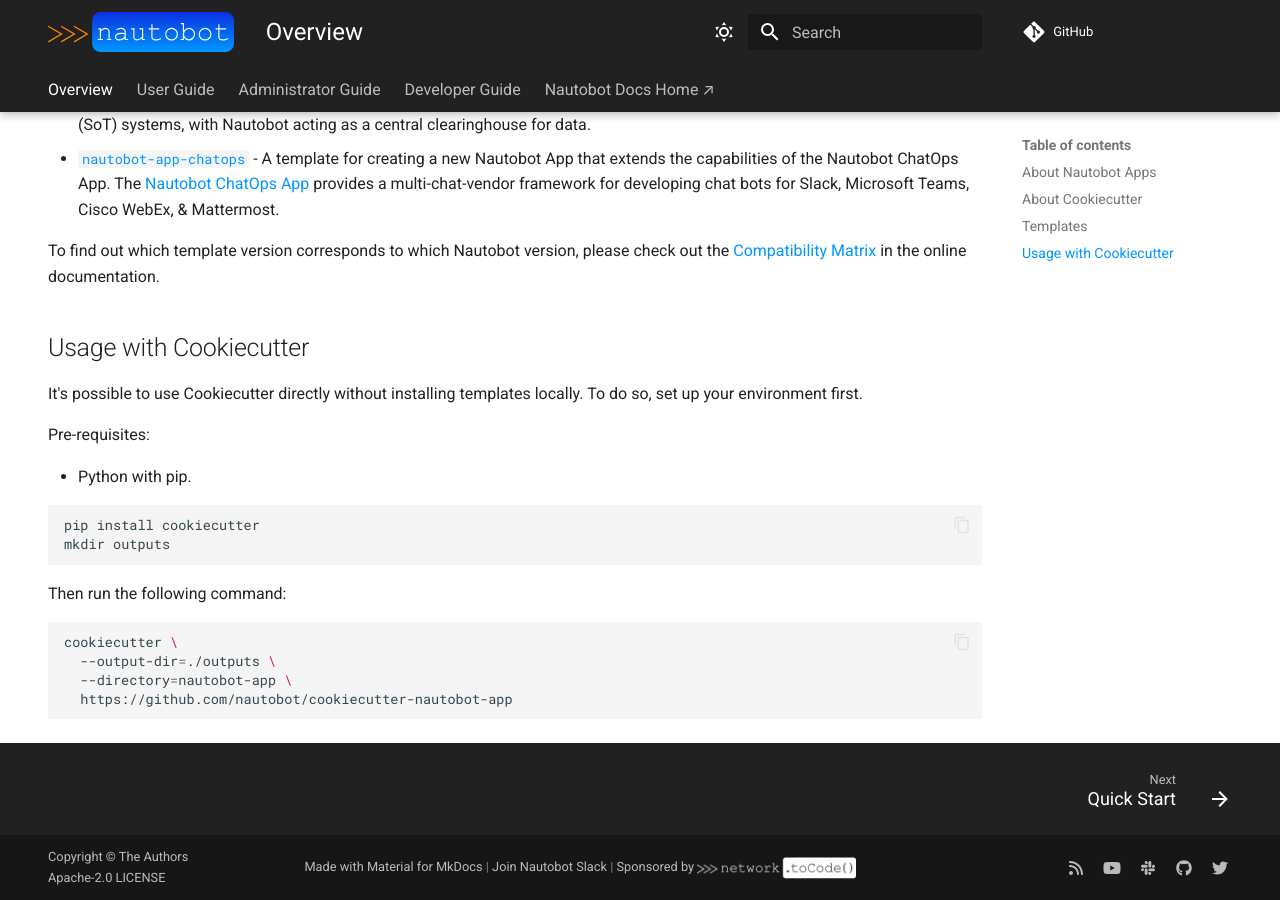
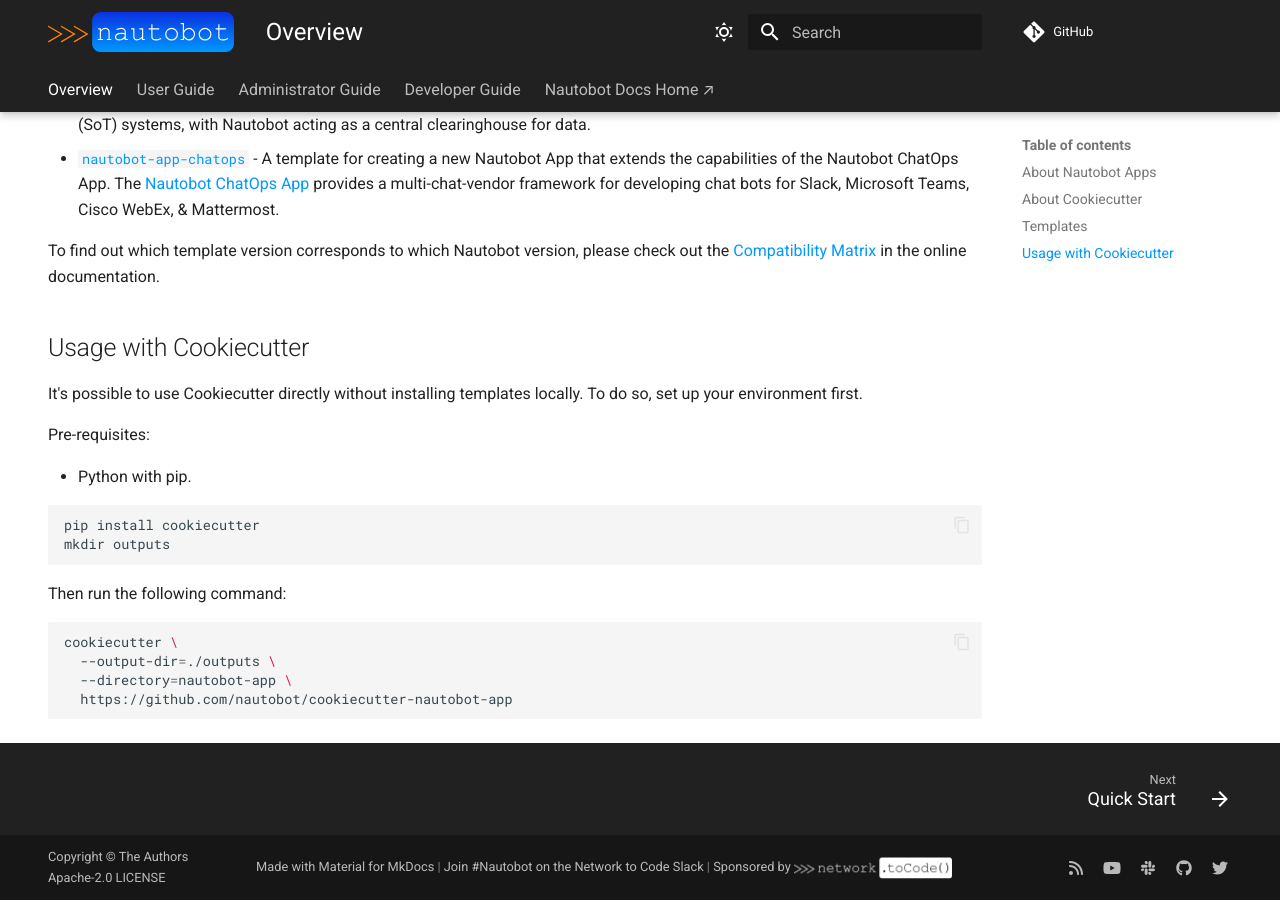
Before and after one commit to nautobot/cookiecutter-nautobot-app, an MkDocs documentation site: the page built from docs/index.md, in a window 1280 px wide and 900 px high, scrolled down 838 px. Built offline with MkDocs 1.6.1 and Material for MkDocs 9.7.7, drawn with Linux system fonts in a browser that asks for light colours; comment, search, counter and statistics services are not loaded.

Commit message:
Fixes terminology for Slack channel

```diff
--- a/docs/assets/overrides/partials/copyright.html
+++ b/docs/assets/overrides/partials/copyright.html
@@ -10,7 +10,7 @@
 <div class="md-copyright">
     <a href="https://squidfunk.github.io/mkdocs-material/" target="_blank" rel="noopener">Made with Material for
         MkDocs</a>
-    | <a href="https://www.networktocode.com/community/" target="_blank" rel="noopener">Join Nautobot Slack</a>
+    | <a href="https://www.networktocode.com/community/open-source/" target="_blank" rel="noopener">Join #Nautobot on the Network to Code Slack</a>
     {% if config.extra.ntc_sponsor == true %}
     | <a href="https://networktocode.com" target="_blank" rel="noopener">Sponsored by <img
             src={{ "assets/networktocode_bw.png" | url }} class="copyright-logo"></a>
--- a/nautobot-app/{{ cookiecutter.project_slug }}/docs/assets/overrides/partials/copyright.html
+++ b/nautobot-app/{{ cookiecutter.project_slug }}/docs/assets/overrides/partials/copyright.html
@@ -10,7 +10,7 @@
 
 <div class="md-copyright">
     <a href="https://squidfunk.github.io/mkdocs-material/" target="_blank" rel="noopener">Made with Material for MkDocs</a>
-    | <a href="https://www.networktocode.com/community/" target="_blank" rel="noopener">Join Nautobot Slack</a>
+    | <a href="https://www.networktocode.com/community/open-source/" target="_blank" rel="noopener">Join #Nautobot on the Network to Code Slack</a>
     {% if config.extra.ntc_sponsor == true %}
     | <a href="https://networktocode.com" target="_blank" rel="noopener">Sponsored by <img
             src={{ "assets/networktocode_bw.png" | url }} class="copyright-logo"></a>
```
